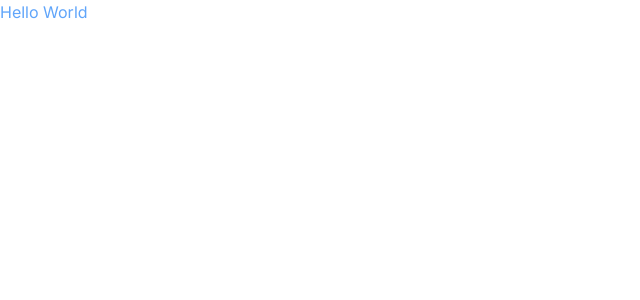
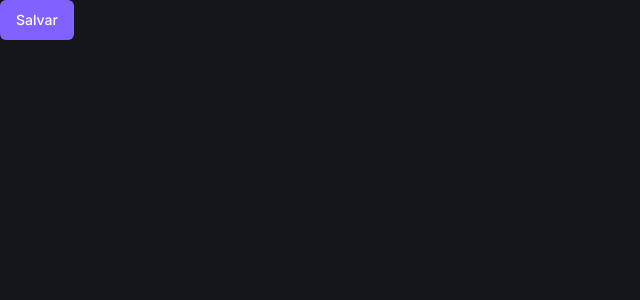
Before and after one commit to MarceloNFilho/Barber, a Next.js app: page / in a window 1280 px wide. Shown: the top 300 px of the page, without its empty margins (0-640 px from the left). Built offline with nearby package versions, Linux system fonts and the light colour scheme.

Commit message:
chore: add shadcn theme

```diff
--- a/app/globals.css
+++ b/app/globals.css
@@ -3,67 +3,47 @@
 @tailwind utilities;
 
 @layer base {
-  :root {
-    --background: 0 0% 100%;
-    --foreground: 222.2 84% 4.9%;
-    --card: 0 0% 100%;
-    --card-foreground: 222.2 84% 4.9%;
-    --popover: 0 0% 100%;
-    --popover-foreground: 222.2 84% 4.9%;
-    --primary: 222.2 47.4% 11.2%;
-    --primary-foreground: 210 40% 98%;
-    --secondary: 210 40% 96.1%;
-    --secondary-foreground: 222.2 47.4% 11.2%;
-    --muted: 210 40% 96.1%;
-    --muted-foreground: 215.4 16.3% 46.9%;
-    --accent: 210 40% 96.1%;
-    --accent-foreground: 222.2 47.4% 11.2%;
-    --destructive: 0 84.2% 60.2%;
+  .dark {
+    --background: 225 9% 9%;
+    --foreground: 210 40% 98%;
+
+    --card: 228 9% 11%;
+    --card-foreground: 210 40% 98%;
+
+    --popover: 228 9% 11%;
+    --popover-foreground: 210 40% 98%;
+
+    --primary: 252 100% 69%;
+    --primary-foreground: 0 0% 100%;
+
+    --secondary: 228 6% 16%;
+    --secondary-foreground: 210 40% 98%;
+
+    --muted: 228 6% 16%;
+    --muted-foreground: 215 20.2% 65.1%;
+
+    --accent: 228 6% 16%;
+    --accent-foreground: 210 40% 98%;
+
+    --destructive: 0 84% 60%;
     --destructive-foreground: 210 40% 98%;
-    --border: 214.3 31.8% 91.4%;
-    --input: 214.3 31.8% 91.4%;
-    --ring: 222.2 84% 4.9%;
+
+    --border: 228 6% 16%;
+    --input: 228 6% 16%;
+    --ring: 212.7 26.8% 83.9%;
+
     --radius: 0.5rem;
-    --chart-1: 12 76% 61%;
-    --chart-2: 173 58% 39%;
-    --chart-3: 197 37% 24%;
-    --chart-4: 43 74% 66%;
-    --chart-5: 27 87% 67%;
-  }
-
-  .dark {
-    --background: 222.2 84% 4.9%;
-    --foreground: 210 40% 98%;
-    --card: 222.2 84% 4.9%;
-    --card-foreground: 210 40% 98%;
-    --popover: 222.2 84% 4.9%;
-    --popover-foreground: 210 40% 98%;
-    --primary: 210 40% 98%;
-    --primary-foreground: 222.2 47.4% 11.2%;
-    --secondary: 217.2 32.6% 17.5%;
-    --secondary-foreground: 210 40% 98%;
-    --muted: 217.2 32.6% 17.5%;
-    --muted-foreground: 215 20.2% 65.1%;
-    --accent: 217.2 32.6% 17.5%;
-    --accent-foreground: 210 40% 98%;
-    --destructive: 0 62.8% 30.6%;
-    --destructive-foreground: 210 40% 98%;
-    --border: 217.2 32.6% 17.5%;
-    --input: 217.2 32.6% 17.5%;
-    --ring: 212.7 26.8% 83.9%;
-    --chart-1: 220 70% 50%;
-    --chart-2: 160 60% 45%;
-    --chart-3: 30 80% 55%;
-    --chart-4: 280 65% 60%;
-    --chart-5: 340 75% 55%;
   }
 }
 
 @layer base {
   * {
-    @apply border-border;
+    @apply border-border antialiased;
+  }
+  html {
+    @apply h-full;
   }
   body {
-    @apply bg-background text-foreground;
+    @apply bg-background text-foreground h-full;
   }
 }
--- a/app/layout.tsx
+++ b/app/layout.tsx
@@ -1,22 +1,22 @@
-import type { Metadata } from "next";
-import { Inter } from "next/font/google";
-import "./globals.css";
+import type { Metadata } from "next"
+import { Inter } from "next/font/google"
+import "./globals.css"
 
-const inter = Inter({ subsets: ["latin"] });
+const inter = Inter({ subsets: ["latin"] })
 
 export const metadata: Metadata = {
   title: "Create Next App",
   description: "Generated by create next app",
-};
+}
 
 export default function RootLayout({
   children,
 }: Readonly<{
-  children: React.ReactNode;
+  children: React.ReactNode
 }>) {
   return (
-    <html lang="en">
+    <html lang="en" className="dark">
       <body className={inter.className}>{children}</body>
     </html>
-  );
+  )
 }
--- a/app/page.tsx
+++ b/app/page.tsx
@@ -1,3 +1,5 @@
+import { Button } from "./_components/ui/button"
+
 export default function Home() {
-  return <h1 className="mb-4 text-blue-400">Hello World</h1>
+  return <Button>Salvar</Button>
 }
```
